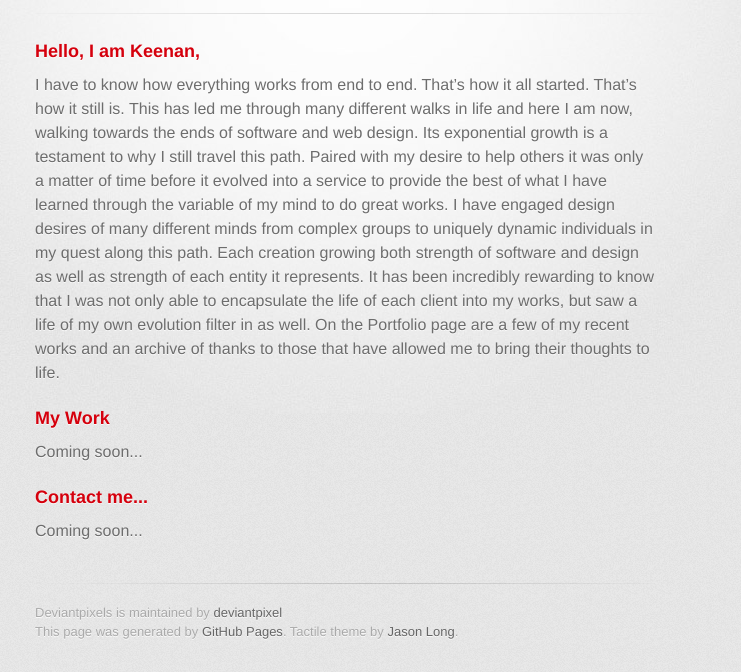
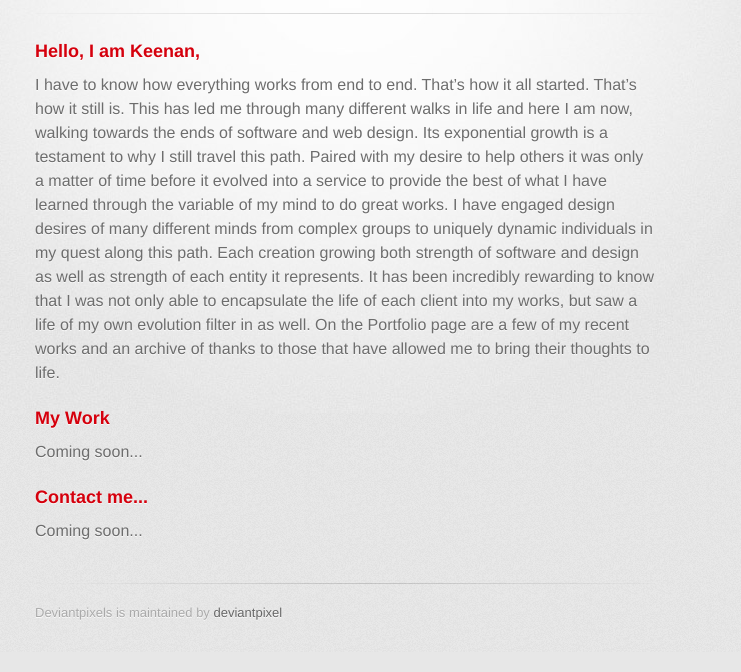
Before and after one commit to deviantpixel/deviantpixels, a plain HTML site: page index.html in a window 1280 px wide. Shown: the part 160-832 px from the top of the page, without its empty margins (295-1036 px from the left). Drawn offline with Linux system fonts and the light colour scheme; a web font is replaced by a local one.

Commit message:
Update index.html

```diff
--- a/index.html
+++ b/index.html
@@ -48,8 +48,7 @@
         </section>
 
         <footer>
-          Deviantpixels is maintained by <a href="https://github.com/deviantpixel">deviantpixel</a><br>
-          This page was generated by <a href="https://pages.github.com">GitHub Pages</a>. Tactile theme by <a href="https://twitter.com/jasonlong">Jason Long</a>.
+          Deviantpixels is maintained by <a href="https://github.com/deviantpixel">deviantpixel</a>
         </footer>
 
                   <script type="text/javascript">
```
